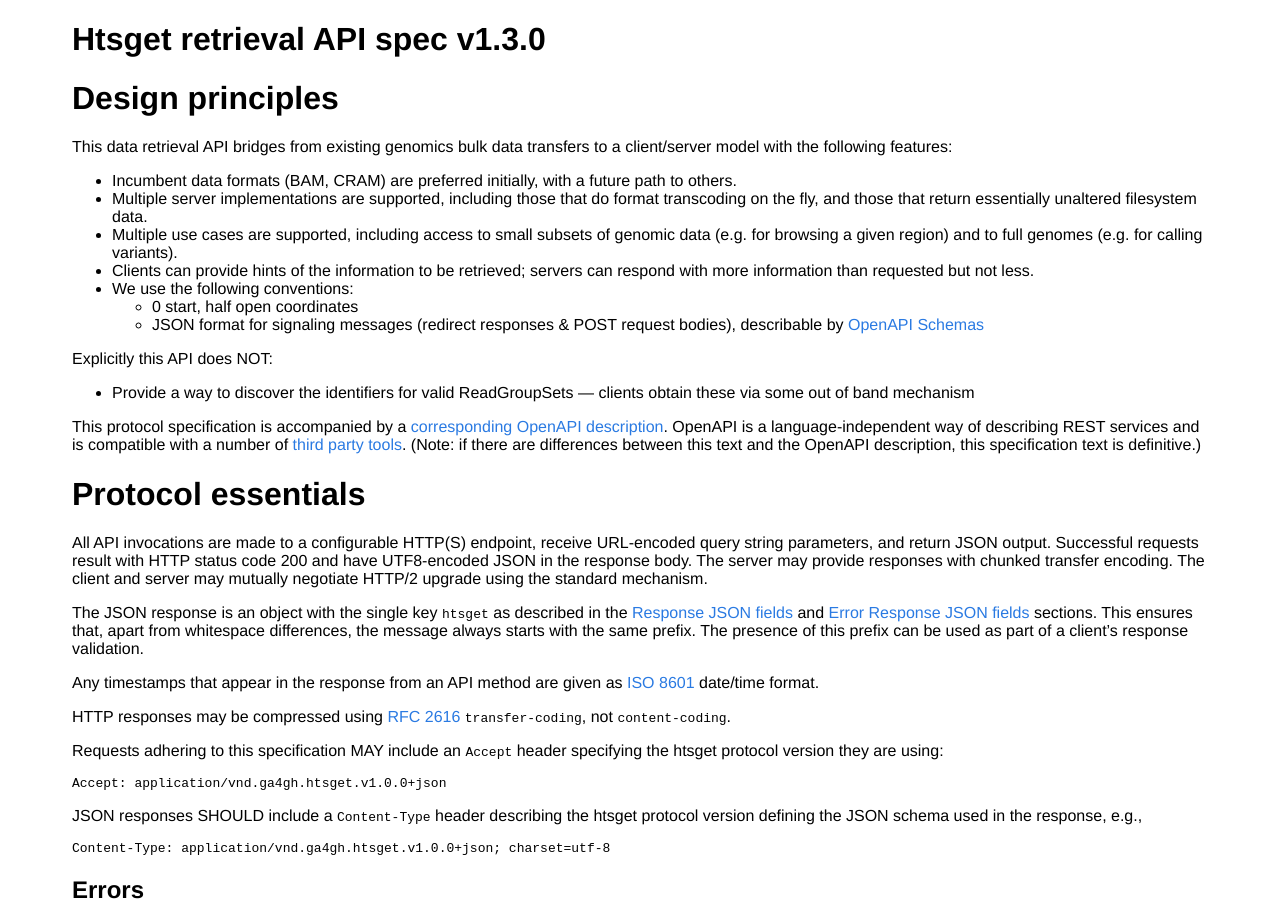
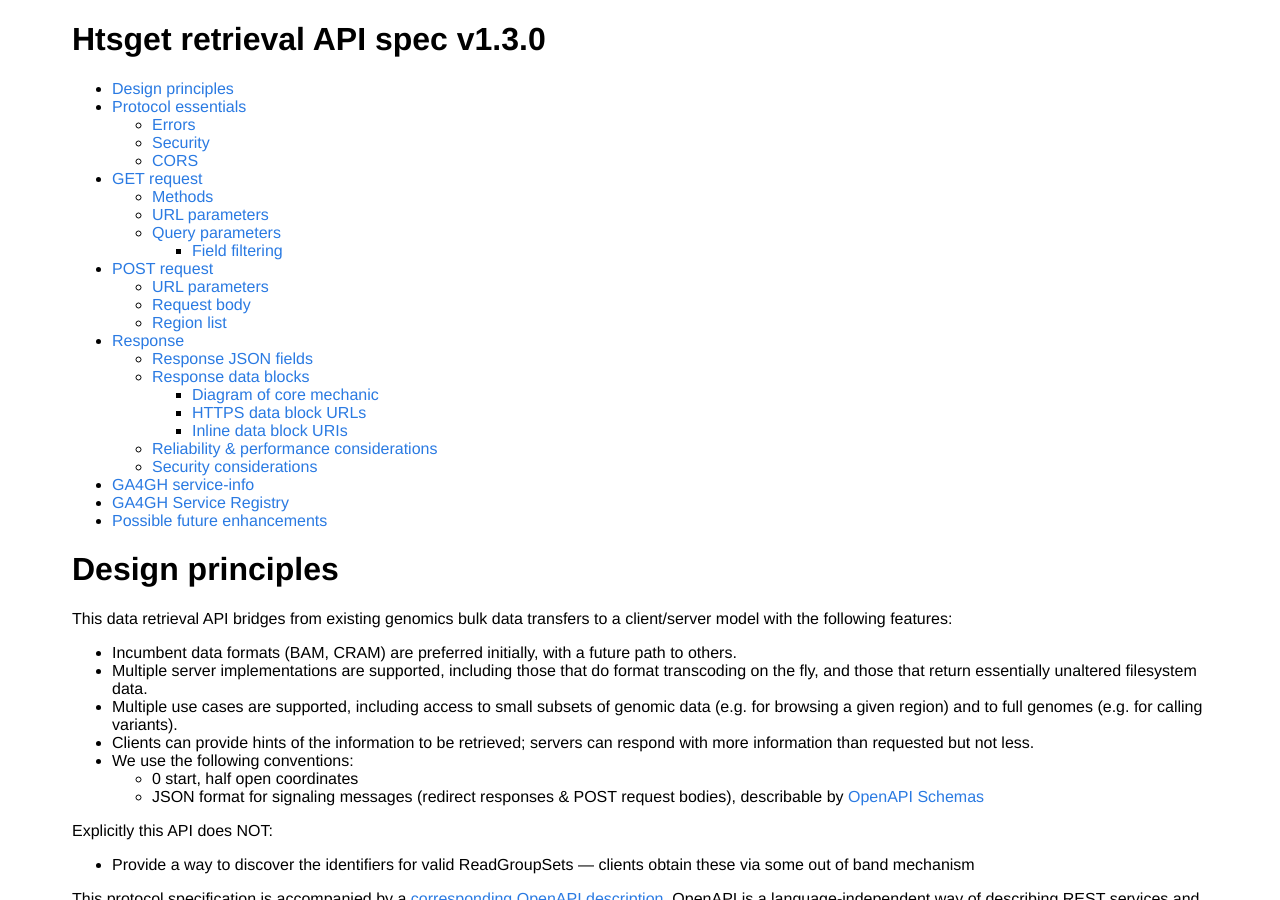
Before and after one commit to samtools/hts-specs, a Jekyll site: the page built from htsget.md, in a window 1280 px wide and 900 px high. Built offline with Jekyll 4.4.1, drawn with Linux system fonts in a browser that asks for light colours.

Commit message:
htsget.md: add table of contents (#565)

````diff
--- a/htsget.md
+++ b/htsget.md
@@ -5,6 +5,10 @@ suppress_footer: true
 ---
 
 # Htsget retrieval API spec v1.3.0
+{:.no_toc}
+
+* Do not remove this line (it will not be displayed)
+{:toc}
 
 # Design principles
 
@@ -50,6 +54,7 @@ The server MUST respond with an appropriate HTTP status code (4xx or 5xx) when a
 For errors that are specific to the `htsget` protocol, the response body SHOULD be a JSON object (content-type `application/json`) providing machine-readable information about the nature of the error, along with a human-readable description. The structure of this JSON object is described as follows.
 
 ### Error Response JSON fields
+{:.no_toc}
 
 <table>
 <tr markdown="block"><td>
@@ -428,6 +433,7 @@ are specified and `start` is greater than or equal to `end`.
 </td></tr></tbody></table>
 
 ### Example
+{:.no_toc}
 
 ```json
 {
@@ -613,7 +619,7 @@ The client obtains the data block by decoding the embedded base64 payload.
 
 Note: the base64 text should not be additionally percent encoded.
 
-### Reliability & performance considerations
+## Reliability & performance considerations
 
 To provide robustness to sporadic transfer failures, servers should divide large payloads into multiple data blocks in the `urls` array. Then if the transfer of any one block fails, the client can retry that block and carry on, instead of starting all over. Clients may also fetch blocks in parallel, which can improve throughput.
 
@@ -621,7 +627,7 @@ Initial guidelines, which we expect to revise in light of future experience:
 * Data blocks should not exceed ~1GB
 * Inline data URIs should not exceed a few megabytes
 
-### Security considerations
+## Security considerations
 
 The data block URL and headers might contain embedded authentication tokens; therefore, production clients and servers should not unnecessarily print them to console, write them to logs, embed them in error messages, etc.
 
@@ -751,6 +757,7 @@ Example listing of htsget reads API and variants API registrations from a servic
 * [dglazer] add a way to request reads in GA4GH binary format [^d] (e.g. fmt=proto)
 
 ## Existing clarification suggestions
+{:.no_toc}
 
 [^a]: This should probably be specified as a (comma separated?) list in preference order.  If the client can accept both BAM and CRAM it is useful for it to indicate this and let the server pick whichever format it is most comfortable with.
 [^d]: How will compression work in this case - can we benefit from columnar compression as does Parquet?
````
